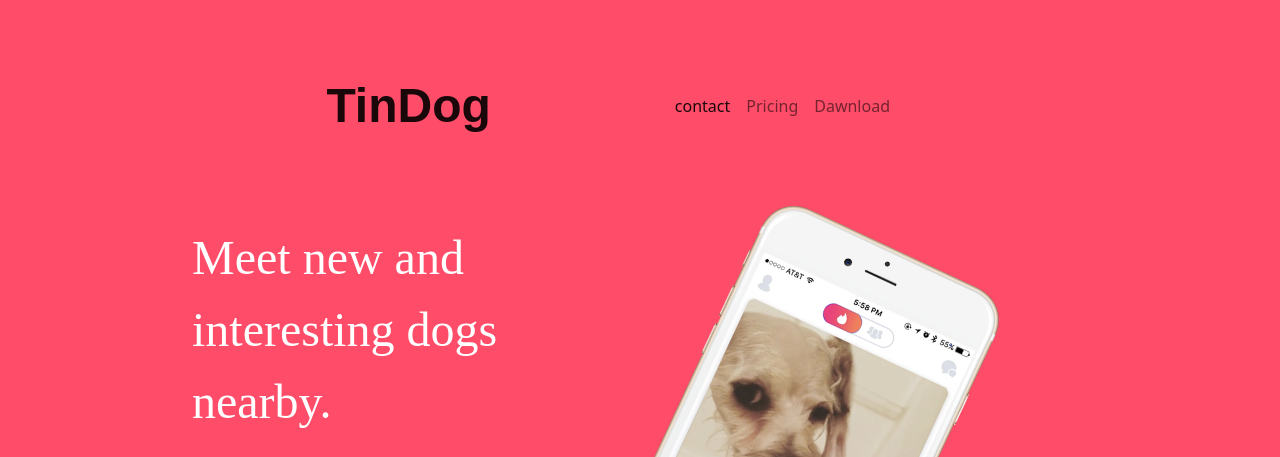
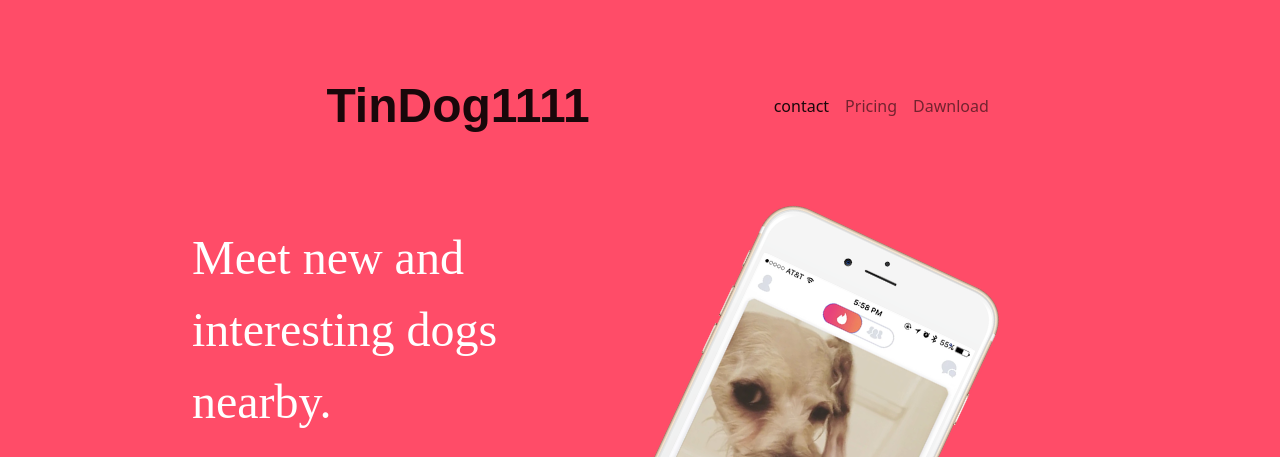
Before and after one commit to chotu2105/tindogss, a plain HTML site: page index.html in a window 1280 px wide. Shown: the top 457 px of the page. Drawn offline with nearby package versions, Linux system fonts and the light colour scheme.

Commit message:
1st commit

```diff
--- a/index.html
+++ b/index.html
@@ -20,7 +20,7 @@
     <!-- Nav Bar -->
     <nav class="navbar navbar-expand-lg navbar-light ">
       <div class="container-fluid">
-        <a class="navbar-brand" href="#">TinDog</a>
+        <a class="navbar-brand" href="#">TinDog1111</a>
         <button class="navbar-toggler" type="button" data-bs-toggle="collapse" data-bs-target="#navbarSupportedContent" aria-controls="navbarSupportedContent" aria-expanded="false" aria-label="Toggle navigation">
           <span class="navbar-toggler-icon"></span>
         </button>
```
